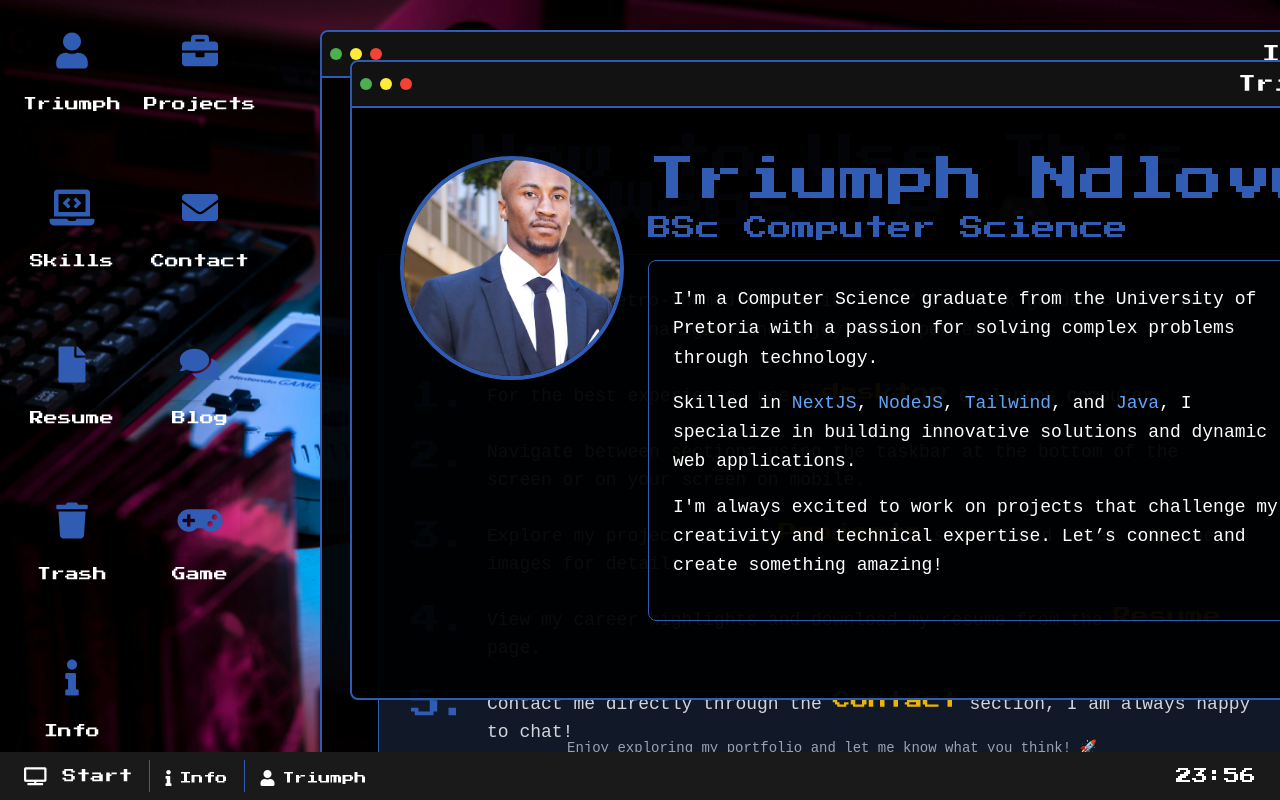
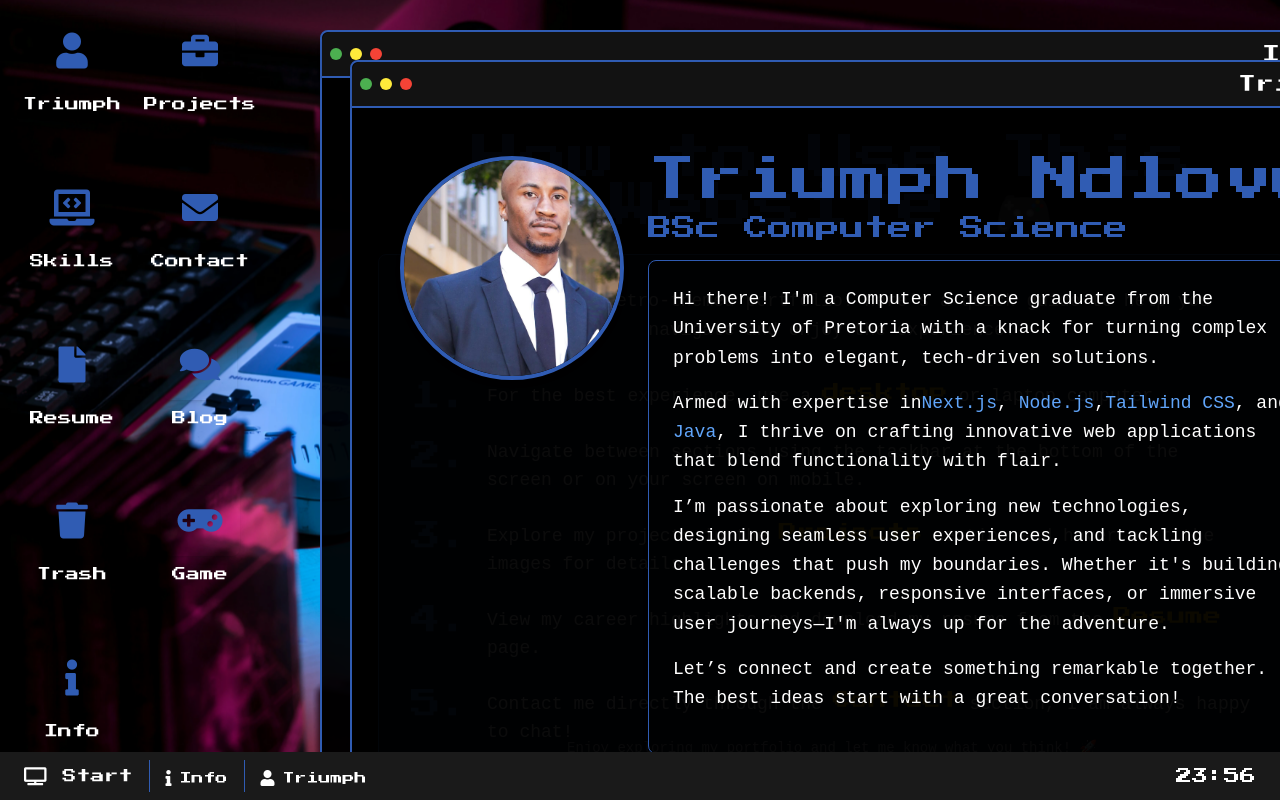
Before and after one commit to TriumphNdlovu/triumph-portfolio, a Next.js app: page / in a window 1280 px wide. Both pictures are taken after a click on the element "Triumph". Built offline with nearby package versions, Linux system fonts and the light colour scheme.

Commit message:
better About text

```diff
--- a/src/Components/About/page.tsx
+++ b/src/Components/About/page.tsx
@@ -28,15 +28,18 @@ export default function About() {
 
           {/* About Text */}
           <div className="w-full p-6 rounded-lg border border-neonGreen shadow-md">
-            <p className="text-white font-vt323 text-lg leading-relaxed mb-4">
-              I'm a Computer Science graduate from the University of Pretoria with a passion for solving complex problems through technology.
-            </p>
-            <p className="text-white font-vt323 text-lg leading-relaxed mb-4">
-              Skilled in <span className="text-blue-400">NextJS</span>, <span className="text-blue-400">NodeJS</span>, <span className="text-blue-400">Tailwind</span>, and <span className="text-blue-400">Java</span>, I specialize in building innovative solutions and dynamic web applications.
-            </p>
-            <p className="text-white font-vt323 text-lg leading-relaxed mb-4">
-              I'm always excited to work on projects that challenge my creativity and technical expertise. Let’s connect and create something amazing!
-            </p>
+              <p className="text-white font-vt323 text-lg leading-relaxed mb-4">
+                Hi there! I'm a Computer Science graduate from the University of Pretoria with a knack for turning complex problems into elegant,
+                tech-driven solutions. </p> <p className="text-white font-vt323 text-lg leading-relaxed mb-4"> Armed with expertise in
+                <span className="text-blue-400">Next.js</span>, <span className="text-blue-400">Node.js</span>,
+                <span className="text-blue-400">Tailwind CSS</span>, and <span className="text-blue-400">Java</span>,
+                I thrive on crafting innovative web applications that blend functionality with flair. </p>
+                <p className="text-white font-vt323 text-lg leading-relaxed mb-4">
+                I’m passionate about exploring new technologies, designing seamless user experiences,
+                and tackling challenges that push my boundaries. Whether it's building scalable backends, responsive interfaces,
+                or immersive user journeys—I'm always up for the adventure. </p>
+                <p className="text-white font-vt323 text-lg leading-relaxed mb-4"> Let’s connect and create something remarkable together.
+                The best ideas start with a great conversation! </p>
           </div>
         </div>
       </div>
--- a/src/Components/Blog/page.tsx
+++ b/src/Components/Blog/page.tsx
@@ -5,9 +5,9 @@ export default function Blog() {
 
       <div className="grid grid-cols-1 md:grid-cols-2 lg:grid-cols-3 gap-8">
         <div className="bg-gray-900 p-6 rounded-lg border border-neonGreen shadow-lg transition duration-300 transform hover:scale-105">
-          <h3 className="text-2xl text-neonGreen font-pixel font-semibold mb-4">Why I Love TypeScript</h3>
+          <h3 className="text-2xl text-neonGreen font-pixel font-semibold mb-4">Blogs are still on their way...</h3>
           <p className="text-lg text-gray-300 font-vt323 mb-4">
-            Let's talk about why Typescript is so good.</p>
+            Stay in touch.</p>
           <a href="#" className="inline-block mt-4 px-6 py-2 bg-neonGreen text-gray-900 rounded-lg font-pixel hover:bg-blue-500 transition duration-300">
             Read more
           </a>
--- a/src/Components/Contact/page.tsx
+++ b/src/Components/Contact/page.tsx
@@ -55,7 +55,7 @@ export default function Contact() {
         {/* Social Links */}
         <div className=" p-8 rounded-lg border border-neonGreen shadow-lg overflow-x-auto">
           <h3 className="text-3xl text-neonGreen font-pixel mb-6">Find Me On</h3>
-          <ul className="space-y-4 text-neonGreen font-vt323 text-lg">
+          <ul className="space-y-4 text-neonGreen font-vt323 text-lg select-text">
             <li className="flex items-center space-x-4">
               <i className="fas fa-address-card text-white"></i>
               <a
@@ -86,7 +86,7 @@ export default function Contact() {
             <li className="flex items-center space-x-4">
               <i className="fas fa-phone-alt text-white"></i>
               <a href="#" className="hover:text-blue-400 transition duration-200">
-                <span className="text-white">Mobile: </span> +27 82 779 3862
+                <span className="text-white">Mobile: </span> +27 82 779 3863
               </a>
             </li>
           </ul>
--- a/src/Components/Trash/page.tsx
+++ b/src/Components/Trash/page.tsx
@@ -2,62 +2,8 @@ export default function Trash() {
   return (
     <section className="p-8 text-center relative">
       <h1 className="text-5xl text-neonGreen font-pixel mb-6 animate-pulse">
-        How to Use This Website 🎮
+        Under Constraction 🚧
       </h1>
-
-      <div className="bg-gray-900 p-8 rounded-lg border border-neonGreen shadow-lg max-w-3xl mx-auto">
-        <p className="text-lg text-gray-300 font-vt323 mb-8 leading-relaxed">
-          Welcome to my retro-themed portfolio! Here’s a quick guide to help
-          you navigate and enjoy the experience.
-        </p>
-
-        {/* Instructions Section */}
-        <div className="space-y-6 text-left">
-          <div className="flex items-center">
-            <span className="text-3xl text-neonGreen font-pixel mr-4">1.</span>
-            <p className="text-lg text-gray-300 font-vt323">
-              For the best experience, use a desktop or laptop computer.
-            </p>
-          </div>
-          <div className="flex items-center">
-            <span className="text-3xl text-neonGreen font-pixel mr-4">2.</span>
-            <p className="text-lg text-gray-300 font-vt323">
-              Navigate between sections using the taskbar at the bottom of the screen or on your screen on mobile.
-            </p>
-          </div>
-          <div className="flex items-center">
-            <span className="text-3xl text-neonGreen font-pixel mr-4">3.</span>
-            <p className="text-lg text-gray-300 font-vt323">
-              Explore my projects in the <span className="text-yellow-500 font-pixel">Projects</span> section and hover over the images for details.
-            </p>
-          </div>
-          <div className="flex items-center">
-            <span className="text-3xl text-neonGreen font-pixel mr-4">4.</span>
-            <p className="text-lg text-gray-300 font-vt323">
-              View my career highlights and download my resume from the <span className="text-yellow-500 font-pixel">Resume</span> page.
-            </p>
-          </div>
-          <div className="flex items-center">
-            <span className="text-3xl text-neonGreen font-pixel mr-4">5.</span>
-            <p className="text-lg text-gray-300 font-vt323">
-              Contact me directly through the <span className="text-yellow-500 font-pixel">Contact</span> section, I am always happy to chat!
-            </p>
-          </div>
-          <div className="flex items-center">
-            <span className="text-3xl text-neonGreen font-pixel mr-4">6.</span>
-            <p className="text-lg text-gray-300 font-vt323">
-              Lastly Go try the game in the <span className="text-yellow-500 font-pixel">Game</span> section and see how many frogs you can catch!
-            </p>
-          </div>
-        </div>
-
-        {/* Footer Section */}
-        <div className="mt-10">
-          <p className="text-gray-400 font-vt323 text-sm">
-            Enjoy exploring my portfolio and let me know what you think! 🚀
-          </p>
-        </div>
-      </div>
     </section>
   );
 }
```
